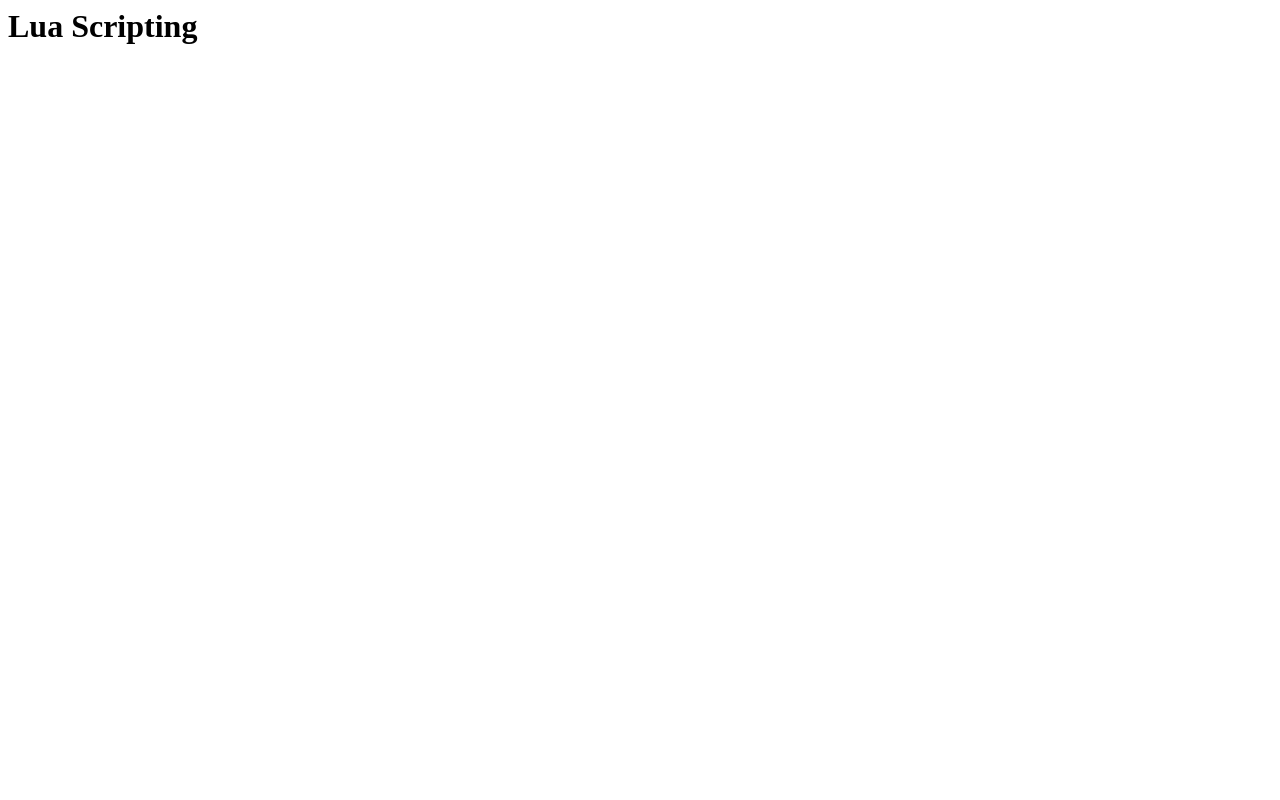
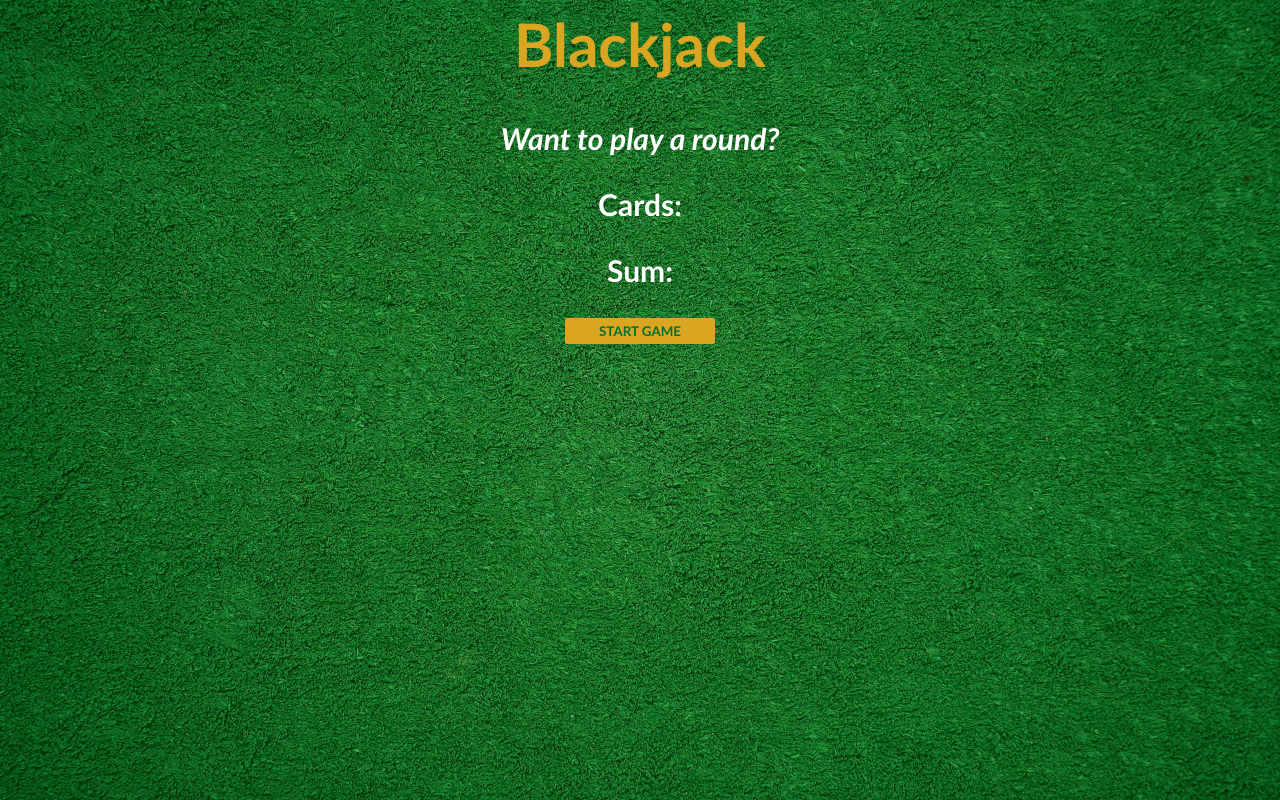
Before and after one commit to Gaston-Williamson/blackjack, a plain HTML site: page index.html in a window 1280 px wide. Drawn offline with Linux system fonts and the light colour scheme.

Commit message:
making changes

```diff
--- a/index.html
+++ b/index.html
@@ -1,8 +1,13 @@
 <html>
    <head>
        <script src="script.js"></script>
+       <link rel="stylesheet" href="style.css">
    </head>
    <body>
-    <h1>Lua Scripting</h1>
+    <h1>Blackjack</h1>
+    <p id="message-el">Want to play a round?</p>
+    <p>Cards:</p>
+    <p>Sum:</p>
+    <button onclick="startGame()">START GAME</button>
    </body>
 </html>
--- a/script.js
+++ b/script.js
@@ -3,19 +3,21 @@ let secondCard = 12
 let hasBlackjack = false
 let isAlive = true
 let message = ""
-
 let sum = firstCard + secondCard
 
+let messageEl = document.getElementById("message-el")
+console.log(messageEl)
+
+function startGame(){
     if (sum <= 20){
-    console.log("Do you want to draw a new card?")
+        message = "Do you want to draw a new card?"
     }else if(sum===21){
-    console.log("Whoohoo you win")
+        message = "Whoohoo you win"
         hasBlackjack = true
     }else {
-    console.log("You lose")
+        message = "You lose"
         isAlive=false
     }
 
-
-console.log(hasBlackjack)
-console.log(isAlive)
+    console.log(message)
+}
--- /dev/null
+++ b/style.css
@@ -0,0 +1,32 @@
+body {
+  font-family: 'Trebuchet MS', 'Lucida Sans Unicode', 'Lucida Grande', 'Lucida Sans', Arial, sans-serif;
+  text-align: center;
+  font-size: 30px;
+  font-weight: bold;
+  color: white;
+  background-image:url(images/engin-akyurt-HEMIBJ8QQuA-unsplash.jpg);
+  background-size: cover;
+
+
+}
+
+h1{
+  color: goldenrod;
+}
+
+#message-el{
+  font-style: italic;
+
+}
+button{
+  color: #016f32;
+  background-color: goldenrod;
+  font-family: 'Trebuchet MS', 'Lucida Sans Unicode', 'Lucida Grande', 'Lucida Sans', Arial, sans-serif;
+  width: 150px;
+  padding-top: 5px;
+  padding-bottom: 5px;
+  font-weight: bold;
+  border: none;
+  border-radius: 2px;
+
+}
```
Also changed, not shown: images/engin-akyurt-HEMIBJ8QQuA-unsplash.jpg (added). Lines whose indentation alone changed are shown as unchanged.
